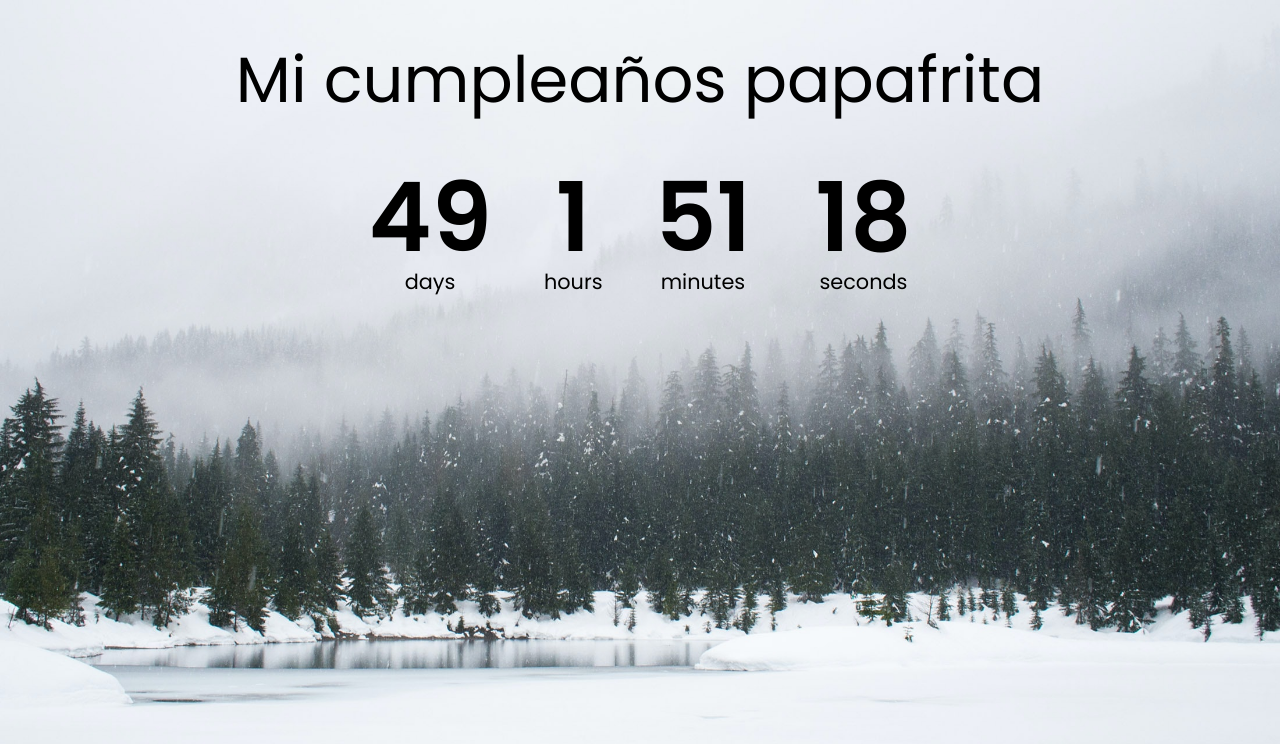
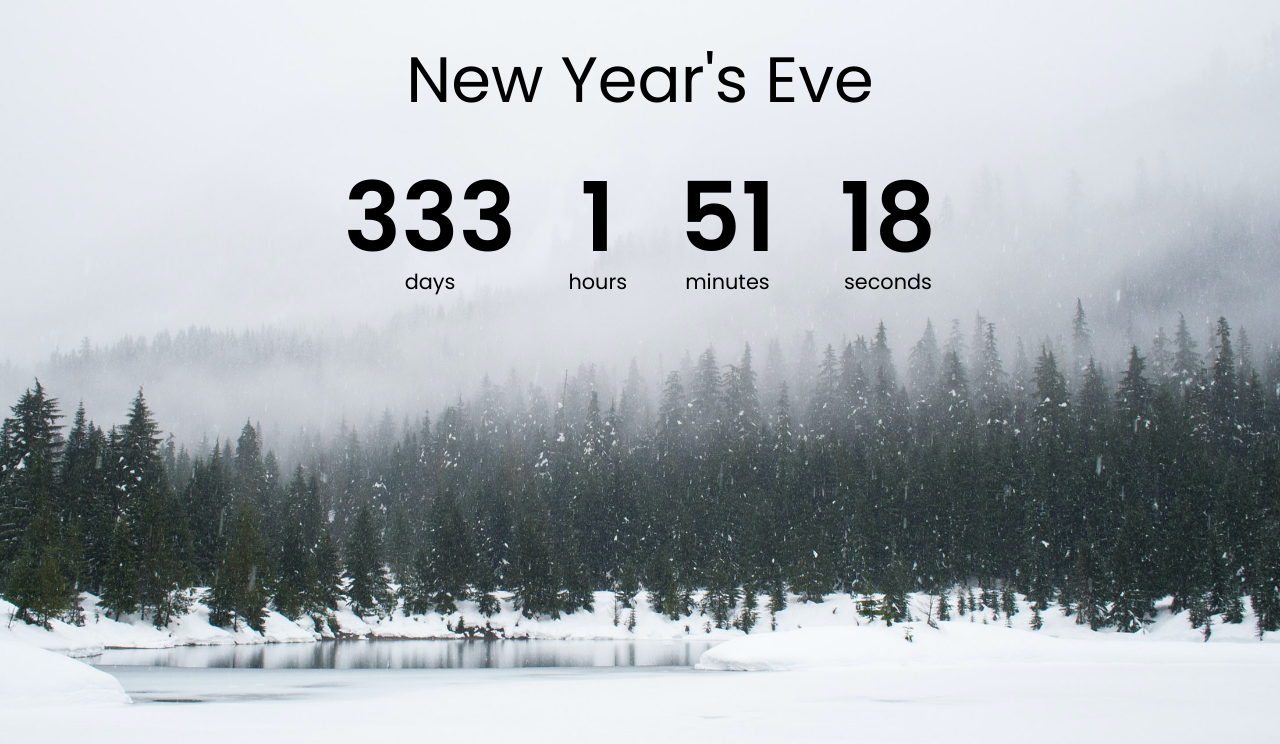
Before and after one commit to JHerlein/CountDownTimer, a plain HTML site: page index.html in a window 1280 px wide. Drawn offline with Linux system fonts and the light colour scheme.

Commit message:
initial commit

```diff
--- a/index.html
+++ b/index.html
@@ -9,7 +9,7 @@
     <script src = "script.js" defer></script>
 </head>
 <body>
-    <h1>Mi cumpleaños papafrita</h1>
+    <h1>New Year's Eve</h1>
     <div class="countdown-container">
         <div class="countdown-el days-c">
             <p class="big-text" id="days">0</p>
--- a/script.js
+++ b/script.js
@@ -3,7 +3,9 @@ const hoursEl = document.getElementById('hours');
 const minsEl = document.getElementById('minutes');
 const secondsEl = document.getElementById('seconds');
 
-const newYears = "23 Mar 2022";
+
+const currentYear = new Date().getFullYear();
+const newYears = `1 Jan ${currentYear+1}`;
 
 function countDown(){
     const newYearsDate = new Date(newYears);
@@ -13,13 +15,13 @@ function countDown(){
     const hours = Math.floor(totalSeconds / 3600) % 24;
     const minutes = Math.floor(totalSeconds / 60) % 60;
     const seconds = Math.floor(totalSeconds) % 60;
-
     daysEl.innerHTML = days;
     hoursEl.innerHTML = hours;
     minsEl.innerHTML = minutes;
     secondsEl.innerHTML = seconds;
     console.log(days,hours,minutes,seconds);
-}
+};
+
 //initual call
 setInterval(countDown,1000);
 
```
